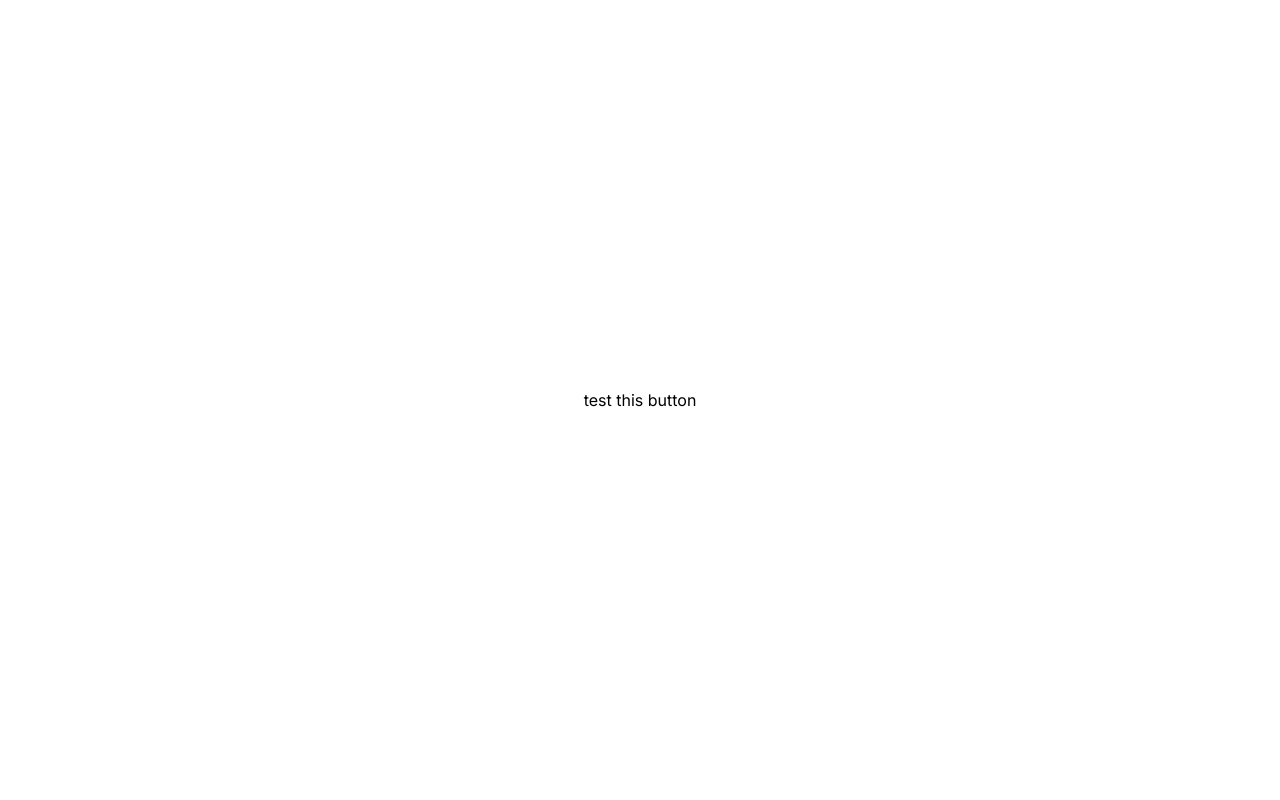
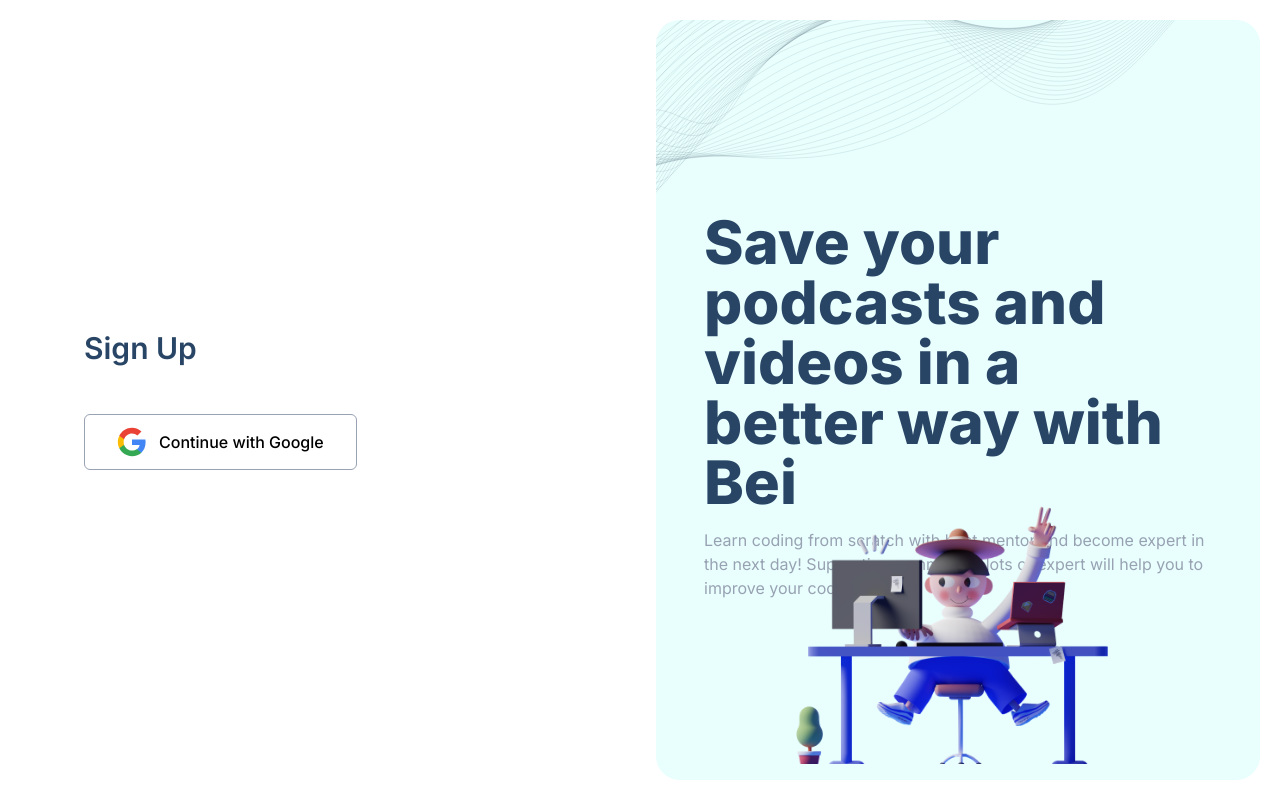
Before and after one commit to jakubserwin/second-brain, a Next.js app: page /signup in a window 1280 px wide. Built offline with nearby package versions, Linux system fonts and the light colour scheme.

Commit message:
feat: save

```diff
--- a/src/app/signup/page.tsx
+++ b/src/app/signup/page.tsx
@@ -1,14 +1,17 @@
 'use client'
 
 // TODO
-// 0. setup shadcn/ui
-// 1. Create UI layout with card in the middle about signup with google
 // 2. after successfull signup redirect to dashboard page
 // 3. check nextauth session / route guard / middleware (?)
 // 4. dashboard layout UI
 
 import { FormEvent } from 'react'
+import Image from 'next/image'
 import { signIn } from 'next-auth/react'
+import linesSrc from '@/assets/images/lines.svg'
+import imageSrc from '@/assets/images/saly.png'
+import GoogleButtonComponent from '@/components/GoogleButtonComponent'
+import HeaderComponent from '@/components/HeaderComponent'
 
 export default function SignUp() {
   const handleSubmit = (e: FormEvent) => {
@@ -19,15 +22,41 @@ export default function SignUp() {
     })
   }
 
-  // return (
-  //   <form onSubmit={e => handleSubmit(e)}>
-  //     <button type='submit'>Continue with Google</button>
-  //   </form>
-  // )
-
   return (
-    <div className='flex h-full items-center justify-center'>
-      <button onClick={handleSubmit}>test this button</button>
+    <div className='flex h-full p-5'>
+      <form
+        className='flex flex-1 flex-col justify-center gap-12 px-16'
+        onSubmit={e => handleSubmit(e)}
+      >
+        <HeaderComponent type='secondary' text='Sign Up' />
+        <div>
+          <GoogleButtonComponent />
+        </div>
+      </form>
+      <div className='relative flex flex-1 overflow-hidden rounded-3xl bg-primary-light px-12'>
+        <Image
+          className='absolute left-0 top-0'
+          src={linesSrc}
+          alt='lines graphic'
+        />
+        <div className='mt-48 flex flex-col gap-4'>
+          <HeaderComponent
+            type='primary'
+            text='Save your podcasts and videos in a better way with Bei'
+          />
+          <p className='text-grayish-blue-light'>
+            Learn coding from scratch with best mentor and become expert in the
+            next day! Supportive community, lots of expert will help you to
+            improve your coding skill.
+          </p>
+          <Image
+            className='absolute bottom-4 left-1/2 -translate-x-1/2'
+            src={imageSrc}
+            alt='Picture of a girl in front of desk'
+            width={360}
+          />
+        </div>
+      </div>
     </div>
   )
 }
--- /dev/null
+++ b/src/components/GoogleButtonComponent.tsx
@@ -0,0 +1,11 @@
+import Image from 'next/image'
+import iconSrc from '@/assets/icons/google-logo.svg'
+
+export default function GoogleButtonComponent(): JSX.Element {
+  return (
+    <button className='flex items-center gap-3 rounded-md border border-grayish-blue-light px-8 py-3'>
+      <Image src={iconSrc} alt='google logo' />
+      <p className='font-medium'>Continue with Google</p>
+    </button>
+  )
+}
--- /dev/null
+++ b/src/components/HeaderComponent.tsx
@@ -0,0 +1,22 @@
+interface Props {
+  type: 'primary' | 'secondary' | 'tertiary'
+  text: string
+}
+
+export default function HeaderComponent({ type, text }: Props): JSX.Element {
+  const header = (): JSX.Element => {
+    switch (type) {
+      case 'primary':
+        return (
+          <h1 className='text-6xl font-extrabold text-grayish-blue'>{text}</h1>
+        )
+      case 'secondary':
+        return (
+          <h2 className='text-3xl font-semibold text-grayish-blue'>{text}</h2>
+        )
+      case 'tertiary':
+        return <h3 className=''>{text}</h3>
+    }
+  }
+  return header()
+}
--- a/tailwind.config.ts
+++ b/tailwind.config.ts
@@ -14,6 +14,13 @@ const config: Config = {
           'conic-gradient(from 180deg at 50% 50%, var(--tw-gradient-stops))',
       },
     },
+    colors: {
+      primary: '#D9FFFD',
+      'primary-light': '#E8FFFE',
+
+      'grayish-blue': '#294566',
+      'grayish-blue-light': '#98A2B2',
+    },
   },
   plugins: [],
 }
```
